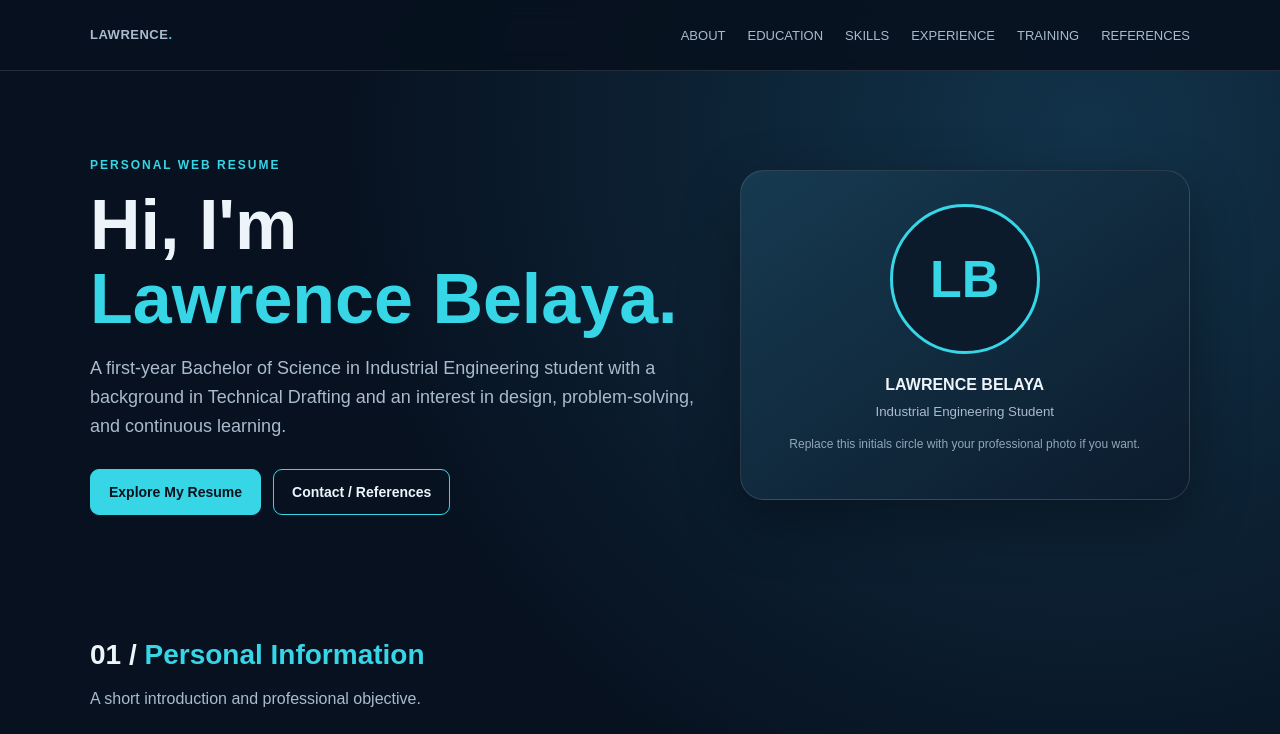
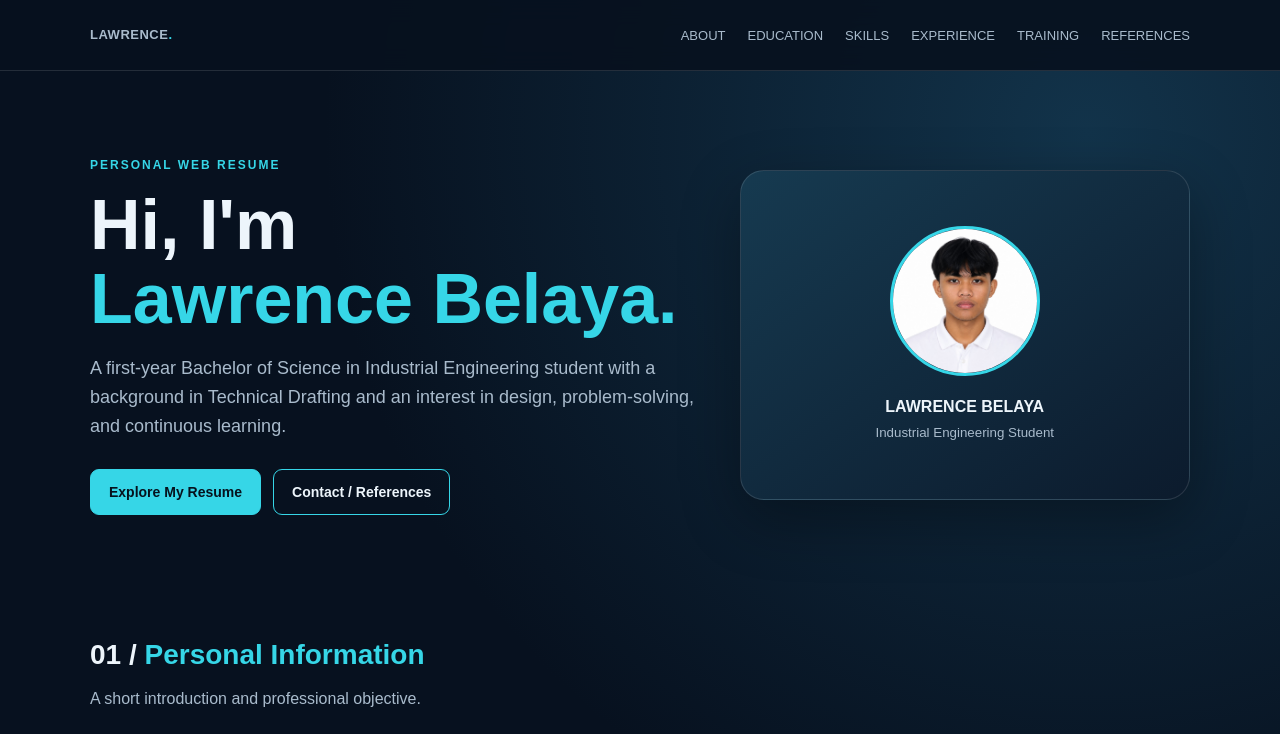
Before and after one commit to belayalawrence/belayalawrence.github.io, a plain HTML site: page index.html in a window 1280 px wide. Shown: the top 734 px of the page. Drawn offline with Linux system fonts and the light colour scheme.

Commit message:
Update index.html

```diff
--- a/index.html
+++ b/index.html
@@ -26,6 +26,18 @@ h1 span{color:var(--cyan)}
 .btn.primary{background:var(--cyan);color:#06121d}
 .profile{min-height:330px;border:1px solid var(--line);border-radius:24px;background:linear-gradient(145deg,#163a50,#0c1b2d);display:grid;place-items:center;text-align:center;padding:30px;box-shadow:0 20px 60px #0005}
 .avatar{width:150px;height:150px;border-radius:50%;border:3px solid var(--cyan);display:grid;place-items:center;font-size:52px;font-weight:800;background:#0b1b2b;color:var(--cyan);margin:auto auto 18px}
+.avatar{...}
+.avatar-photo{
+  width:150px;
+  height:150px;
+  object-fit:cover;
+  object-position:center;
+  border-radius:50%;
+  border:3px solid var(--cyan);
+  display:block;
+  margin:0 auto 18px;
+}
+.profile small{...}
 .profile small{color:var(--muted)}
 section{padding:48px 0;scroll-margin-top:85px}
 .section-title{font-size:28px;margin:0 0 8px}.section-title span{color:var(--cyan)}
@@ -58,7 +70,11 @@ footer{border-top:1px solid var(--line);padding:28px 0;color:var(--muted);font-s
 <div class="actions"><a class="btn primary" href="#about">Explore My Resume</a><a class="btn" href="#references">Contact / References</a></div>
 </div>
 <div class="profile">
-<div><div class="avatar">LB</div><strong>LAWRENCE BELAYA</strong><br><small>Industrial Engineering Student</small><p class="note">Replace this initials circle with your professional photo if you want.</p></div>
+<div>
+  <img class="avatar-photo" src="profile.jpg" alt="Lawrence Belaya">
+  <strong>LAWRENCE BELAYA</strong><br>
+  <small>Industrial Engineering Student</small>
+</div>
 </div>
 </section>
 <section id="about">
```
